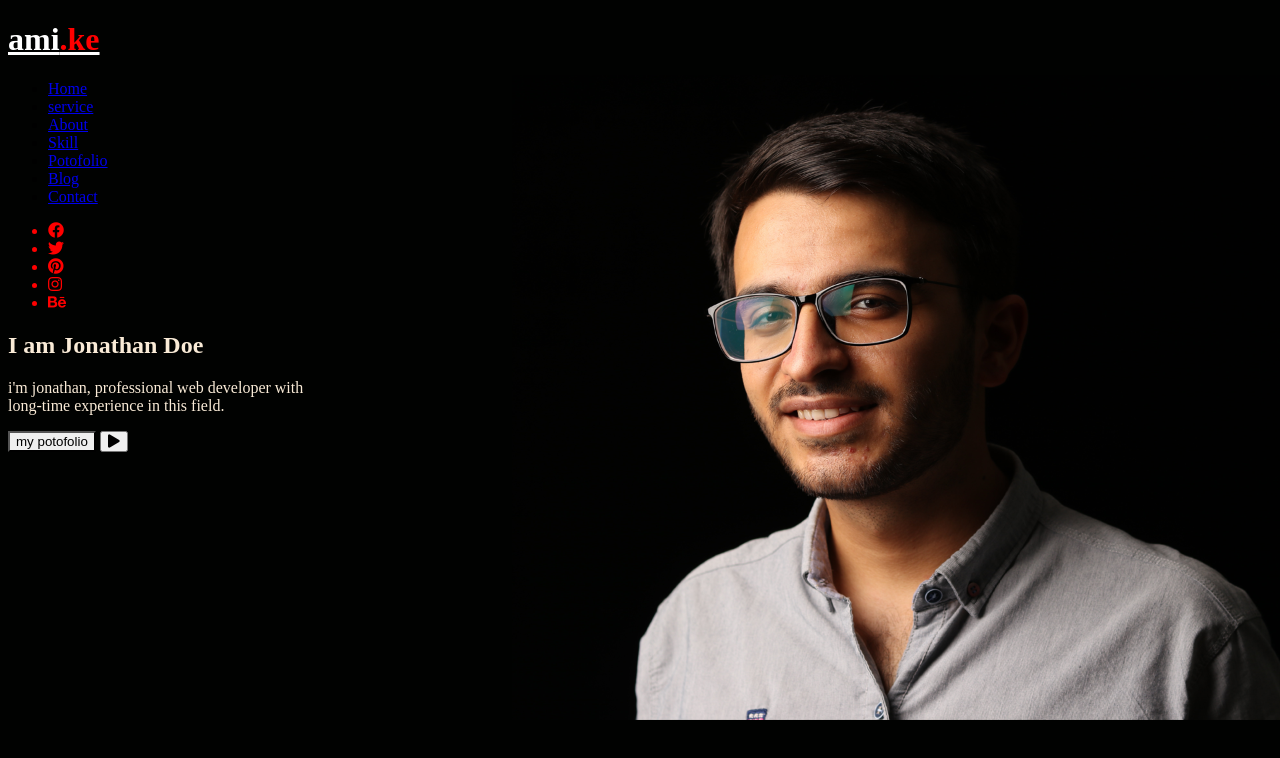
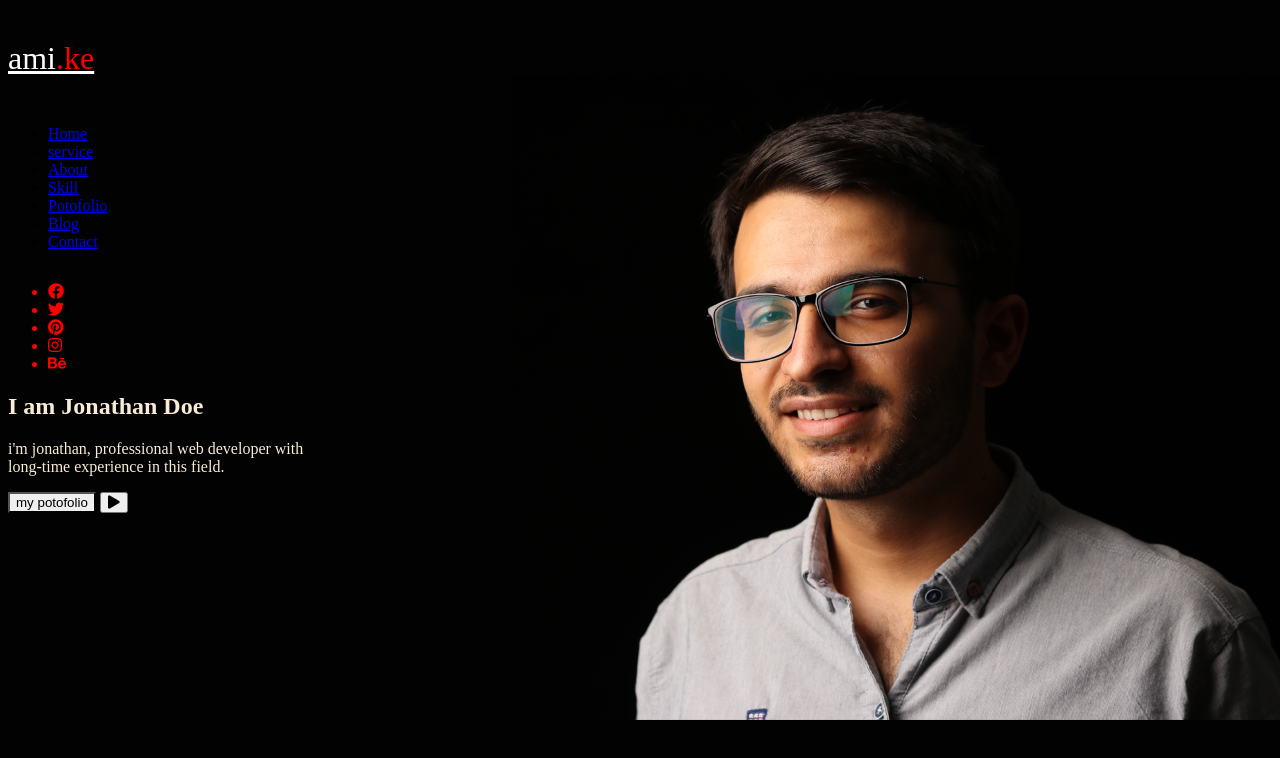
Before and after one commit to ibehjoshua24/html_checkpoint, a plain HTML site: page index.html in a window 1280 px wide. Drawn offline with Linux system fonts and the light colour scheme.

Commit message:
adding css

```diff
--- a/index.html
+++ b/index.html
@@ -4,12 +4,13 @@
     <meta charset="UTF-8">
     <meta name="viewport" content="width=device-width, initial-scale=1.0">
     <title>My Potofolio</title>
-    <link rel="stylesheet" href="/fontawesome-free-5.15.4-web/css/all.min.css">
+    <link rel="stylesheet" href="fontawesome-free-5.15.4-web/css/all.min.css">
+    <link rel="stylesheet" href="style.css">
 </head>
 <body>
     <header>
         <div>
-           <h1> <a href="home" class="logo" style="color:white"> ami<span style="color: red;">.ke</span></a></h1>
+           <p style="font-size: 200%;"><a href="home" class="logo" style="color:white"> ami<span style="color: red;">.ke</span></a></p >
 
             <nav class="navbar">
                 <ul>
--- /dev/null
+++ b/style.css
@@ -0,0 +1,9 @@
+header{
+    display: flex;
+    justify-content: space-between;
+    text-decoration: none;
+}
+nav{
+    display: flex;
+    gap: 10px;
+}
```
